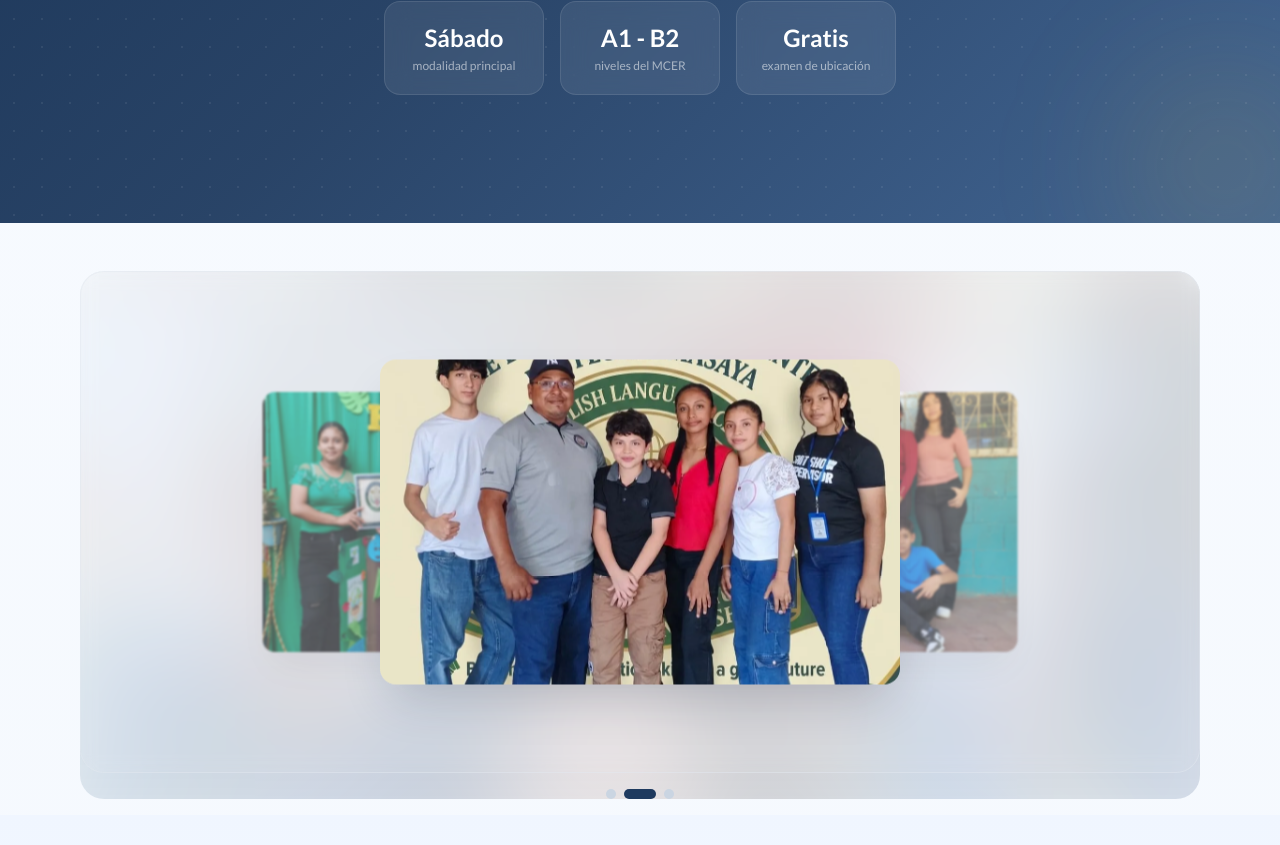
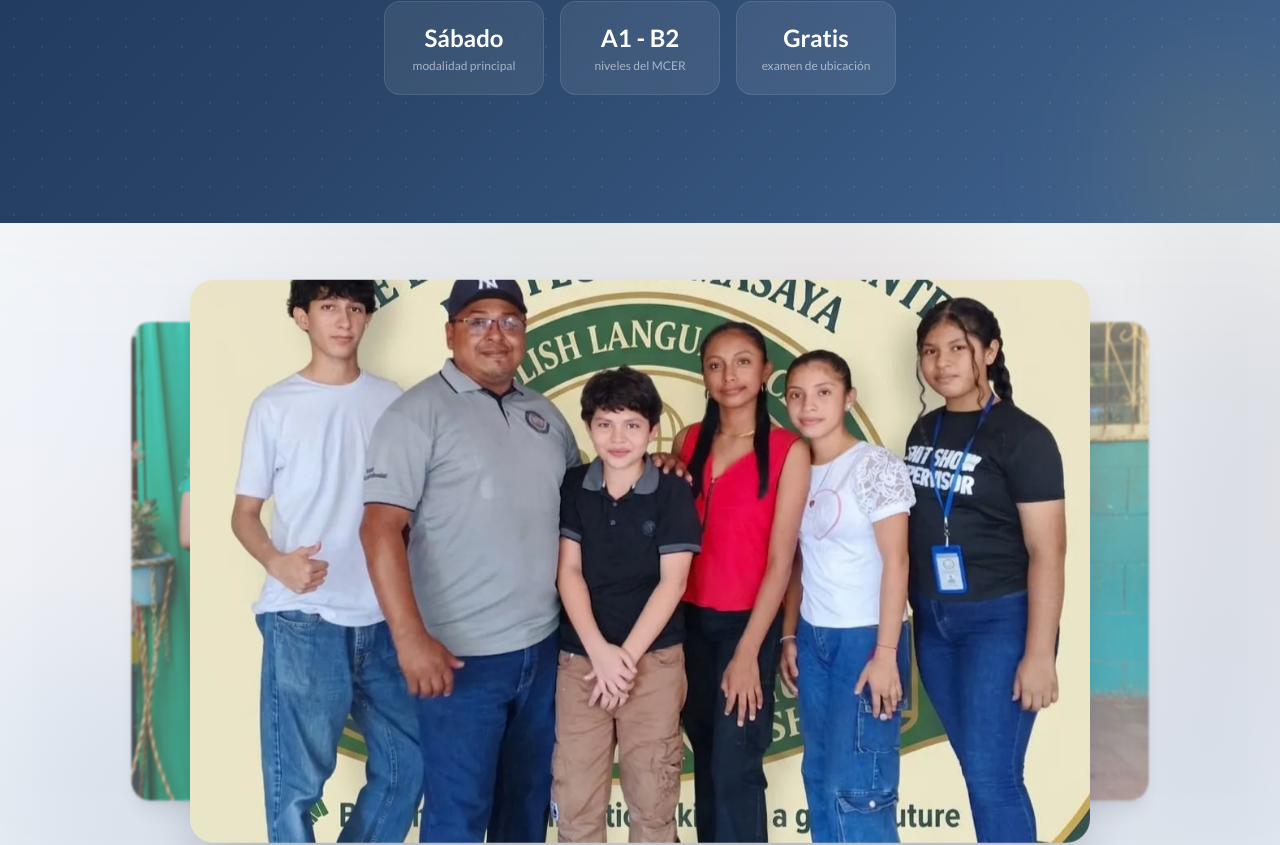
Before and after one commit to Kevin8775/ELC-Las-Flores, a Next.js app: page / in a window 1280 px wide. Shown: the part 728-1573 px from the top of the page. Built offline with nearby package versions, Linux system fonts and the light colour scheme; no server answers.

Commit message:
feat: full-width Coverflow — cards 900px max, overflow-visible, no border container

```diff
--- a/src/components/home/LandingCarousel.tsx
+++ b/src/components/home/LandingCarousel.tsx
@@ -79,9 +79,21 @@ export function LandingCarousel() {
   };
 
   return (
-    <section className="mx-auto max-w-6xl px-4 pt-8 pb-4 md:pt-12">
+    <section className="relative pt-8 pb-4 md:pt-12">
+      {/* Blurred background — full width */}
+      <div className="absolute inset-0 overflow-hidden">
+        <Image
+          src={slides[activeIndex].src}
+          alt=""
+          fill
+          className="scale-125 object-cover opacity-15 blur-3xl transition-all duration-700"
+          aria-hidden
+          sizes="100vw"
+        />
+      </div>
+
       <div
-        className="group relative mx-auto max-w-6xl"
+        className="group relative px-4"
         onMouseEnter={() => setPaused(true)}
         onMouseLeave={() => setPaused(false)}
         onTouchStart={handleTouchStart}
@@ -91,21 +103,12 @@ export function LandingCarousel() {
         aria-roledescription="carrusel"
         aria-label="Galería de imágenes institucionales"
       >
-        {/* Blurred background */}
-        <div className="absolute inset-0 overflow-hidden rounded-3xl">
-          <Image
-            src={slides[activeIndex].src}
-            alt=""
-            fill
-            className="scale-125 object-cover opacity-20 blur-2xl transition-all duration-700"
-            aria-hidden
-            sizes="100vw"
-          />
-        </div>
-
-        {/* Coverflow container */}
-        <div className="relative overflow-hidden rounded-3xl border border-slate-200/50 bg-white/5 backdrop-blur-sm" style={{ perspective: "1200px" }}>
-          <div className="relative flex items-center justify-center" style={{ height: "clamp(260px, 45vw, 500px)" }}>
+        {/* Coverflow container — no overflow clipping */}
+        <div className="relative" style={{ perspective: "1200px" }}>
+          <div
+            className="relative flex items-center justify-center"
+            style={{ height: "clamp(280px, 50vw, 580px)" }}
+          >
             {slides.map((slide, i) => {
               const offset = i - activeIndex;
               const absOffset = Math.abs(offset);
@@ -120,16 +123,16 @@ export function LandingCarousel() {
                   key={slide.src}
                   className="coverflow-card absolute left-1/2 top-1/2"
                   style={{
-                    width: "clamp(220px, 42vw, 520px)",
+                    width: "clamp(260px, 75vw, 900px)",
                     aspectRatio: "16/10",
                     transform: `
-                      translate(calc(-50% + ${offset * 35}%), -50%)
-                      scale(${1 - absOffset * 0.2})
-                      rotateY(${sign * 20}deg)
+                      translate(calc(-50% + ${offset * 18}%), -50%)
+                      scale(${1 - absOffset * 0.15})
+                      rotateY(${sign * 25}deg)
                     `,
-                    opacity: 1 - absOffset * 0.35,
+                    opacity: 1 - absOffset * 0.3,
                     zIndex: 10 - absOffset,
-                    filter: isActive ? "none" : "blur(1.5px)",
+                    filter: isActive ? "none" : "blur(1px)",
                     pointerEvents: isActive ? "auto" : "none",
                   }}
                   role="group"
@@ -141,11 +144,13 @@ export function LandingCarousel() {
                     src={slide.src}
                     alt={slide.alt}
                     fill
-                    className={`rounded-2xl object-cover shadow-2xl transition-shadow duration-500 ${
-                      isActive ? "shadow-slate-900/20" : "shadow-slate-900/10"
+                    className={`rounded-3xl object-cover transition-shadow duration-500 ${
+                      isActive
+                        ? "shadow-2xl shadow-slate-900/25"
+                        : "shadow-xl shadow-slate-900/10"
                     }`}
                     priority={i === 0}
-                    sizes="(max-width: 768px) 55vw, (max-width: 1200px) 42vw, 520px"
+                    sizes="(max-width: 768px) 75vw, 900px"
                   />
                 </div>
               );
@@ -157,7 +162,7 @@ export function LandingCarousel() {
         <button
           type="button"
           onClick={prev}
-          className="absolute left-3 top-1/2 z-20 flex h-11 w-11 -translate-y-1/2 items-center justify-center rounded-full bg-white/80 text-slate-700 shadow-lg shadow-slate-900/10 opacity-0 backdrop-blur-sm transition-all hover:bg-white hover:shadow-xl group-hover:opacity-100"
+          className="absolute left-4 top-1/2 z-20 flex h-12 w-12 -translate-y-1/2 items-center justify-center rounded-full bg-white/80 text-slate-700 shadow-lg shadow-slate-900/10 opacity-0 backdrop-blur-sm transition-all hover:bg-white hover:shadow-xl group-hover:opacity-100"
           aria-label="Imagen anterior"
         >
           <ChevronLeft className="h-5 w-5" />
@@ -165,14 +170,14 @@ export function LandingCarousel() {
         <button
           type="button"
           onClick={next}
-          className="absolute right-3 top-1/2 z-20 flex h-11 w-11 -translate-y-1/2 items-center justify-center rounded-full bg-white/80 text-slate-700 shadow-lg shadow-slate-900/10 opacity-0 backdrop-blur-sm transition-all hover:bg-white hover:shadow-xl group-hover:opacity-100"
+          className="absolute right-4 top-1/2 z-20 flex h-12 w-12 -translate-y-1/2 items-center justify-center rounded-full bg-white/80 text-slate-700 shadow-lg shadow-slate-900/10 opacity-0 backdrop-blur-sm transition-all hover:bg-white hover:shadow-xl group-hover:opacity-100"
           aria-label="Imagen siguiente"
         >
           <ChevronRight className="h-5 w-5" />
         </button>
 
         {/* Dot indicators */}
-        <div className="relative z-20 mt-4 flex items-center justify-center gap-2">
+        <div className="relative z-20 mt-6 flex items-center justify-center gap-2.5">
           {slides.map((slide, i) => (
             <button
               key={slide.src}
@@ -181,7 +186,7 @@ export function LandingCarousel() {
               aria-current={i === activeIndex ? "true" : undefined}
               onClick={() => goTo(i)}
               className={`h-2.5 rounded-full transition-all duration-300 ${
-                i === activeIndex ? "w-8 bg-primary" : "w-2.5 bg-slate-300 hover:bg-slate-400"
+                i === activeIndex ? "w-9 bg-primary" : "w-2.5 bg-slate-300 hover:bg-slate-400"
               }`}
             />
           ))}
```
